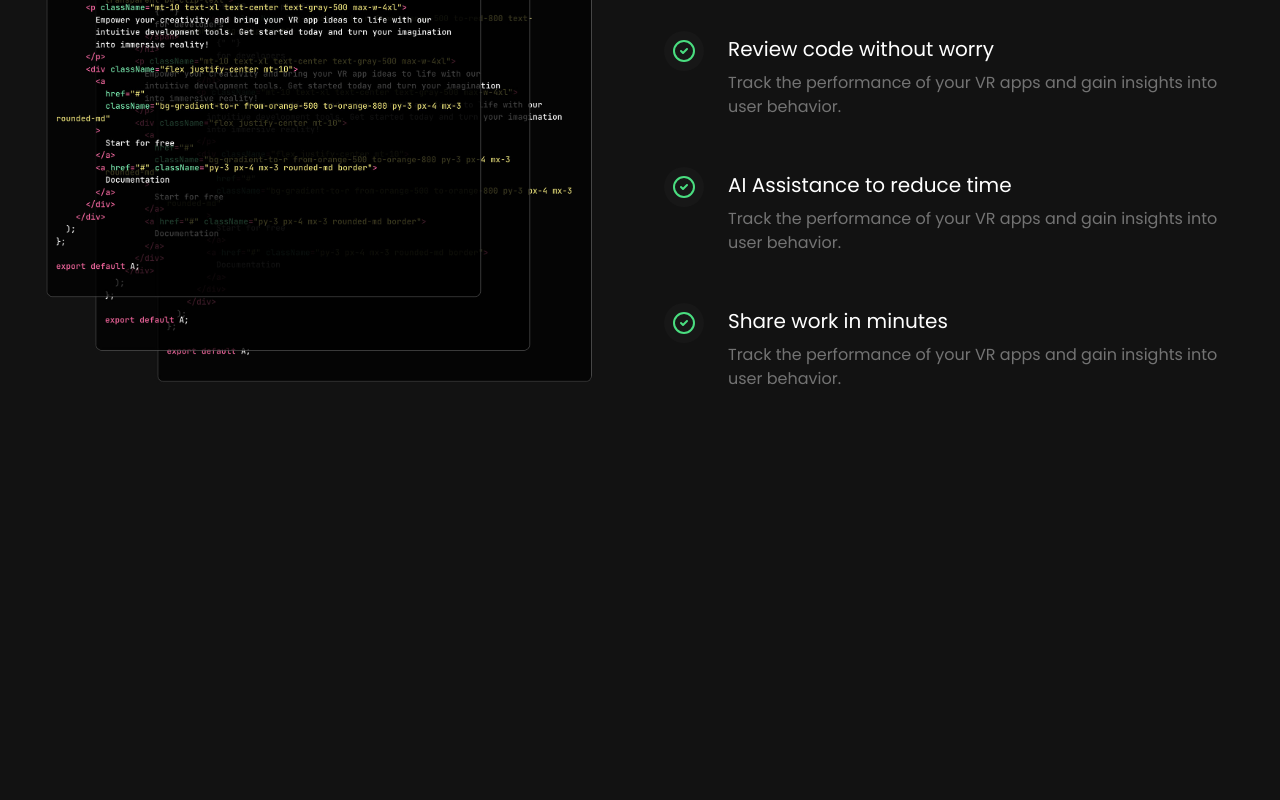
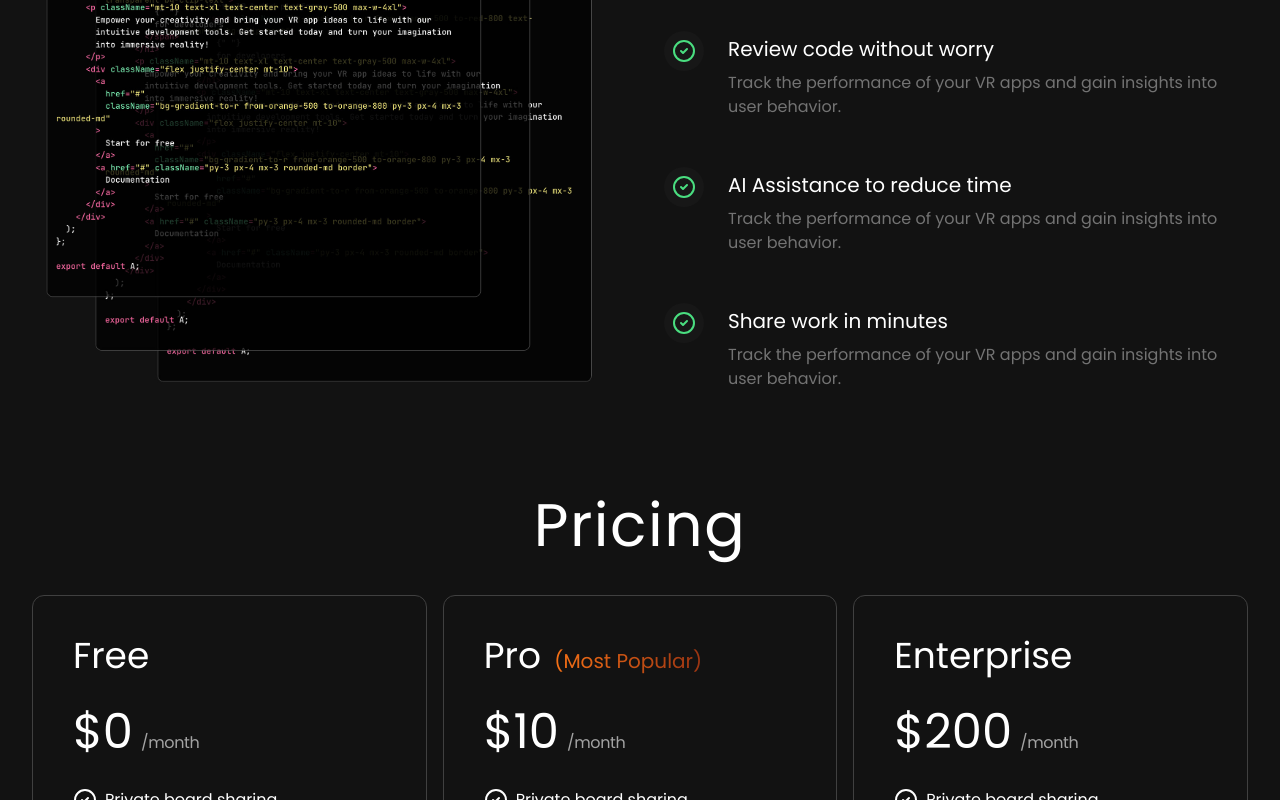
Before and after one commit to manjur0/virtualr-landing, a React (Vite) app: page / in a window 1280 px wide. Shown: the part 2000-2800 px from the top of the page. Before the commit the page ends 2415 px from the top, so only its background shows below. Built offline with nearby package versions, Linux system fonts and the light colour scheme.

Commit message:
Pricing section and navbar hover effect added

```diff
--- a/src/App.jsx
+++ b/src/App.jsx
@@ -1,6 +1,7 @@
 import FeatureSection from "./Components/FeatureSection";
 import HeroSection from "./Components/HeroSection";
 import Navbar from "./Components/Navbar";
+import Pricing from "./Components/Pricing";
 import Workflow from "./Components/Workflow";
 
 const App = () => {
@@ -11,6 +12,7 @@
         <HeroSection />
         <FeatureSection />
         <Workflow />
+        <Pricing />
       </div>
     </div>
   );
--- a/src/Components/Navbar.jsx
+++ b/src/Components/Navbar.jsx
@@ -19,7 +19,13 @@
           <ul className="hidden lg:flex ml-14 space-x-12 ">
             {navItems.map((item, index) => (
               <li key={index}>
-                <a href={item.href}> {item.label}</a>
+                <a
+                  href={item.href}
+                  className="hover:bg-gradient-to-r from-orange-500 to-orange-800 hover:text-transparent bg-clip-text hover:transition duration-200"
+                >
+                  {" "}
+                  {item.label}
+                </a>
               </li>
             ))}
           </ul>
--- /dev/null
+++ b/src/Components/Pricing.jsx
@@ -0,0 +1,50 @@
+import { CheckCircle2 } from "lucide-react";
+import { pricingOptions } from "../constants";
+const Pricing = () => {
+  return (
+    <div className="mt-20">
+      <h1 className="text-3xl sm:text-5xl lg:text-6xl text-center my-8 tracking-wide">
+        Pricing
+      </h1>
+
+      <div className="flex flex-wrap">
+        {pricingOptions.map((option, index) => (
+          <div key={index} className="w-full sm:w-1/2 lg:w-1/3 p-2 ">
+            <div className="p-10 border border-neutral-700 rounded-xl">
+              <p className="text-4xl mb-8">
+                {option.title}
+
+                {option.title === "Pro" && (
+                  <span className="bg-gradient-to-r from-orange-500 to-orange-800 text-transparent bg-clip-text text-xl mb-4 ml-2">
+                    {" "}
+                    (Most Popular){" "}
+                  </span>
+                )}
+              </p>
+              <p className="mb-8">
+                <span className="text-5xl mt-6 mr-2 ">{option.price}</span>
+                <span className="text-neutral-400 tracking-tight">/month</span>
+              </p>
+              <ul>
+                {option.features.map((feature, index) => (
+                  <li key={index} className="mt-8 flex items-center">
+                    <CheckCircle2 size={24} className="mr-2" />
+                    <span>{feature}</span>
+                  </li>
+                ))}
+              </ul>
+              <a
+                href="#"
+                className="inline-flex justify-center items-center text-center w-full h-12 p-5 mt-20 tracking-tight text-xl hover:bg-orange-900 border border-orange-900 rounded-lg transition duration-200"
+              >
+                Subcribe
+              </a>
+            </div>{" "}
+          </div>
+        ))}
+      </div>
+    </div>
+  );
+};
+
+export default Pricing;
```
